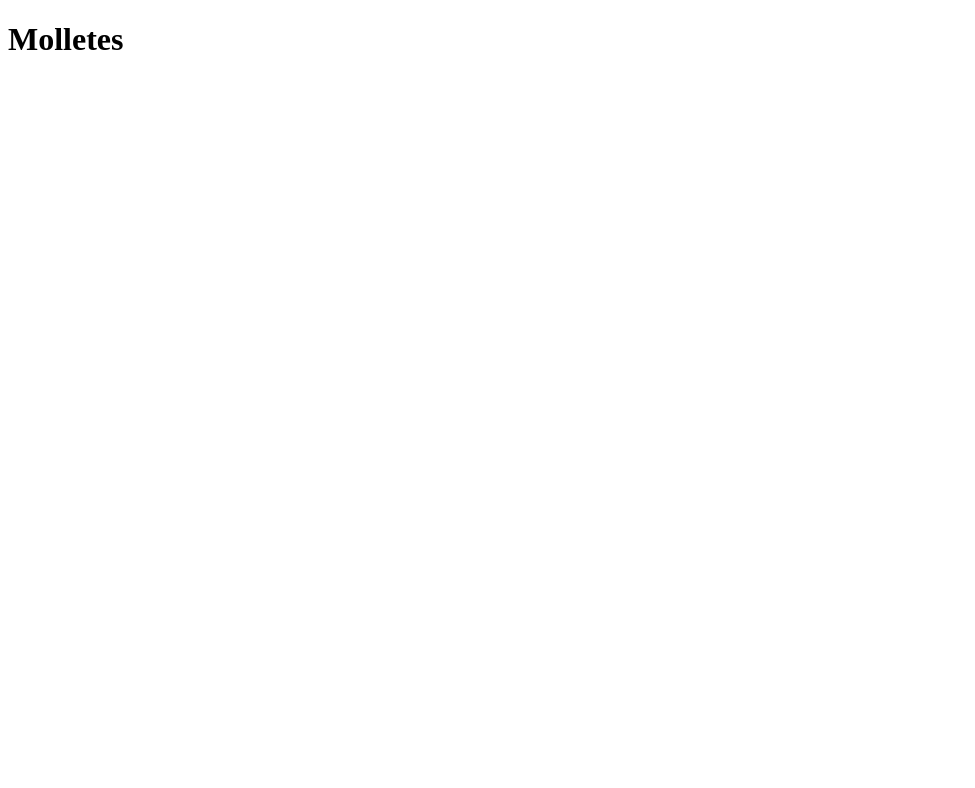
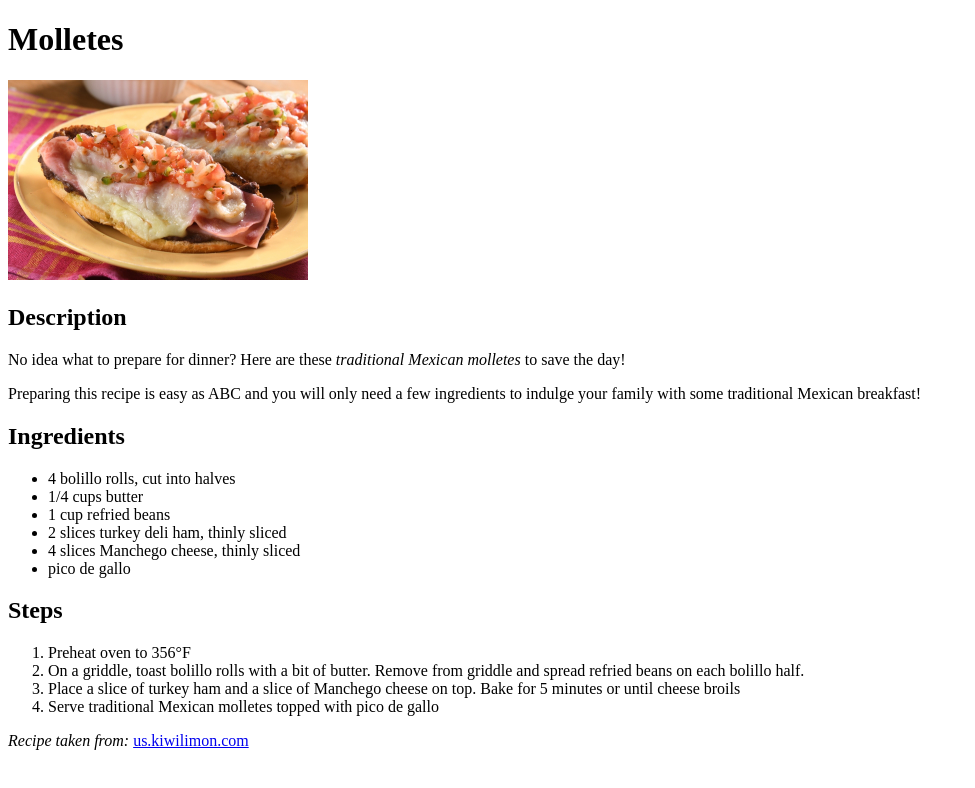
Before and after one commit to EKM96/odin-recipes, a plain HTML site: page recipes/molletes.html in a window 1280 px wide. Shown: the whole page, without its empty margins (0-975 px from the left). Drawn offline with Linux system fonts and the light colour scheme.

Commit message:
Create recipe content of molletes HTML file

```diff
--- a/recipes/molletes.html
+++ b/recipes/molletes.html
@@ -7,6 +7,26 @@
 
     <body>
         <h1>Molletes</h1>
+        <img src="../images/molletes.jpg" width="300" alt="Mollete, a traditional Mexican breakfast with pico de gallo on top of it">
+        <h2>Description</h2>
+            <p>No idea what to prepare for dinner? Here are these <em>traditional Mexican molletes</em> to save the day!</p>
+            <p>Preparing this recipe is easy as ABC and you will only need a few ingredients to indulge your family with some traditional Mexican breakfast!</p>
+        <h2>Ingredients</h2>
+            <ul>
+                <li>4 bolillo rolls, cut into halves</li>
+                <li>1/4 cups butter</li>
+                <li>1 cup refried beans</li>
+                <li>2 slices turkey deli ham, thinly sliced</li>
+                <li>4 slices Manchego cheese, thinly sliced</li>
+                <li>pico de gallo</li>
+            </ul>
+        <h2>Steps</h2>
+            <ol>
+                <li>Preheat oven to 356°F</li>
+                <li>On a griddle, toast bolillo rolls with a bit of butter. Remove from griddle and spread refried beans on each bolillo half.</li>
+                <li>Place a slice of turkey ham and a slice of Manchego cheese on top. Bake for 5 minutes or until cheese broils</li>
+                <li>Serve traditional Mexican molletes topped with pico de gallo</li>
+            </ol>
+        <p><i>Recipe taken from: </i><a href="https://us.kiwilimon.com/" target="_blank">us.kiwilimon.com</a></p>
     </body>
-
 </html>
```
Also changed, not shown: images/molletes.jpg (added).
